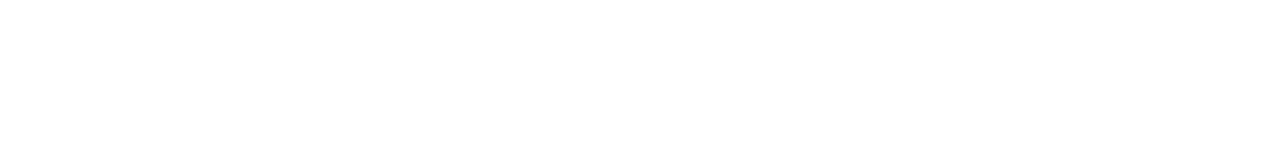
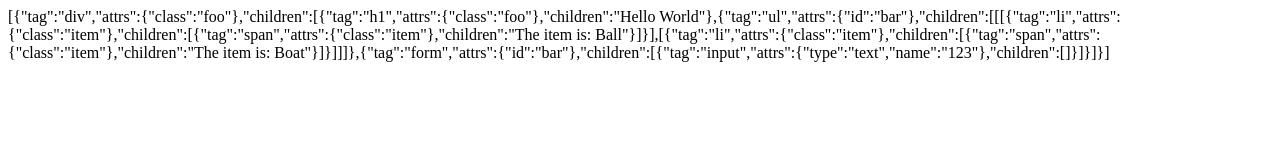
Before and after one commit to trueadm/t7, a plain HTML site: page example.html in a window 1280 px wide. Drawn offline with Linux system fonts and the light colour scheme.

Commit message:
t7 now allows for dynamic attributes

```diff
--- a/example.html
+++ b/example.html
@@ -3,10 +3,12 @@
   <title>t7 Example</title>
 </head>
 <body>
+  <div id="app"></div>
   <script src="t7.js"></script>
   <script>
     var items = ['Ball', 'Boat'];
     var welcome = "World";
+    var inputName = "123";
 
     var example = t7`
       <div class="foo">
@@ -20,10 +22,13 @@
             `)
           }
         </ul>
+        <form>
+          <input type="text" name="${ inputName }">
+        </form>
       </div>
     `;
     //console log the example value
-    console.log(example);
+    document.getElementById("app").textContent = JSON.stringify(example);
   </script>
 </body>
 </html>
--- a/t7.js
+++ b/t7.js
@@ -12,6 +12,25 @@ var t7 = (function() {
 
   //we store created functions in the cache (key is the template string)
   var cache = {};
+
+  var selfClosingTags = [
+    'area',
+    'base',
+    'br',
+    'col',
+    'command',
+    'embed',
+    'hr',
+    'img',
+    'input',
+    'keygen',
+    'link',
+    'meta',
+    'param',
+    'source',
+    'track',
+    'wbr'
+  ];
 
   //when creating a new function from a vdom, we'll need to build the vdom's children
   function buildChildren(root, tagParams, childrenProp) {
@@ -41,12 +60,21 @@ var t7 = (function() {
     }
   };
 
+  function buildAttrsParams(root, attrsParams) {
+    var val = '';
+    for(var name in root.attrs) {
+      val = root.attrs[name];
+      attrsParams.push("'" + name + "':'" + val + "'");
+    }
+  };
+
   //This takes a vDom array and builds a new function from it, to improve
   //repeated performance at the cost of building new Functions()
   function buildFunction(root, functionText, isLast) {
     var i = 0;
     var tagParams = [];
     var literalParts = [];
+    var attrsParams = [];
 
     if(Array.isArray(root)) {
       functionText.push("[");
@@ -59,7 +87,14 @@ var t7 = (function() {
     } else {
       functionText.push("{");
 
+      //add the tag name
       tagParams.push("tag: '" + root.tag + "'");
+
+      //build the attrs
+      if(root.attrs != null) {
+        buildAttrsParams(root, attrsParams);
+        tagParams.push("attrs: {" + attrsParams.join(',') + "}");
+      }
 
       //build the children for this node
       buildChildren(root, tagParams, true);
@@ -111,7 +146,7 @@ var t7 = (function() {
                   childText = null;
                   break;
                 } else if( typeof props[s] === "string" ) {
-                  childText = childText.replace(placeholders[s], "${" + placeholders[s] + "}");
+                  childText = childText.replace(placeholders[s], '" + ' + placeholders[s] + ' + "');
                 }
               }
             }
@@ -128,27 +163,28 @@ var t7 = (function() {
             tagName = tagContent;
           } else {
             //get the tag data via the getTagData function
-            tagData = getTagData(tagContent);
+            tagData = getTagData(tagContent, placeholders);
             tagName = tagData.tag;
           }
-
           //now we create out vElement
           vElement = {
             tag: tagName,
             attrs: tagData.attrs || {},
             children: []
           };
-
           //push the node we've constructed to the relevant parent
           if (Array.isArray(parent)) {
             parent.push(vElement);
           } else {
             parent.children.push(vElement);
           }
-          //set our node's parent to our current parent
-          vElement.parent = parent;
-          //now assign the parent to our new node
-          parent = vElement;
+          //check if we've just made a self closing tag
+          if(selfClosingTags.indexOf(tagName) === -1) {
+            //set our node's parent to our current parent
+            vElement.parent = parent;
+            //now assign the parent to our new node
+            parent = vElement;
+          }
         }
         //reset our flags and strings
         insideTag = false;
@@ -166,7 +202,7 @@ var t7 = (function() {
     return root;
   }
 
-  function getTagData(tagText) {
+  function getTagData(tagText, placeholders) {
     var parts = [];
     var char = '';
     var lastChar = '';
@@ -185,9 +221,21 @@ var t7 = (function() {
         parts.push(currentString);
         currentString = '';
       } else if(char === "'") {
-        inQuotes = !inQuotes;
+        if(inQuotes === false) {
+          inQuotes = true;
+        } else {
+          inQuotes = false;
+          parts.push(currentString);
+          currentString = '';
+        }
       } else if(char === '"') {
-          inQuotes = !inQuotes;
+        if(inQuotes === false) {
+          inQuotes = true;
+        } else {
+          inQuotes = false;
+          parts.push(currentString);
+          currentString = '';
+        }
       } else {
         currentString += char;
       }
@@ -201,6 +249,8 @@ var t7 = (function() {
     //loop through the parts of the tag
     for(i = 1; i < parts.length; i++) {
       attrParts = [];
+      lastChar= '';
+      currentString = '';
 
       for(s = 0; s < parts[i].length; s++) {
         char = parts[i][s];
@@ -219,7 +269,11 @@ var t7 = (function() {
         attrParts.push(currentString);
       }
       if(attrParts.length > 1) {
-        attrs[attrParts[0]] = attrParts[1];
+        if(placeholders.indexOf(attrParts[1]) === -1) {
+          attrs[attrParts[0]] = attrParts[1];
+        } else {
+          attrs[attrParts[0]] = "' + " + attrParts[1] + " + '";
+        }
       }
     }
 
@@ -270,6 +324,9 @@ var t7 = (function() {
         case 2:
           cache[template] = new Function(placeholders[0], placeholders[1], "return " + functionString.join(''));
           break;
+        case 3:
+          cache[template] = new Function(placeholders[0], placeholders[1], placeholders[2], "return " + functionString.join(''));
+          break;
       }
     }
 
```
